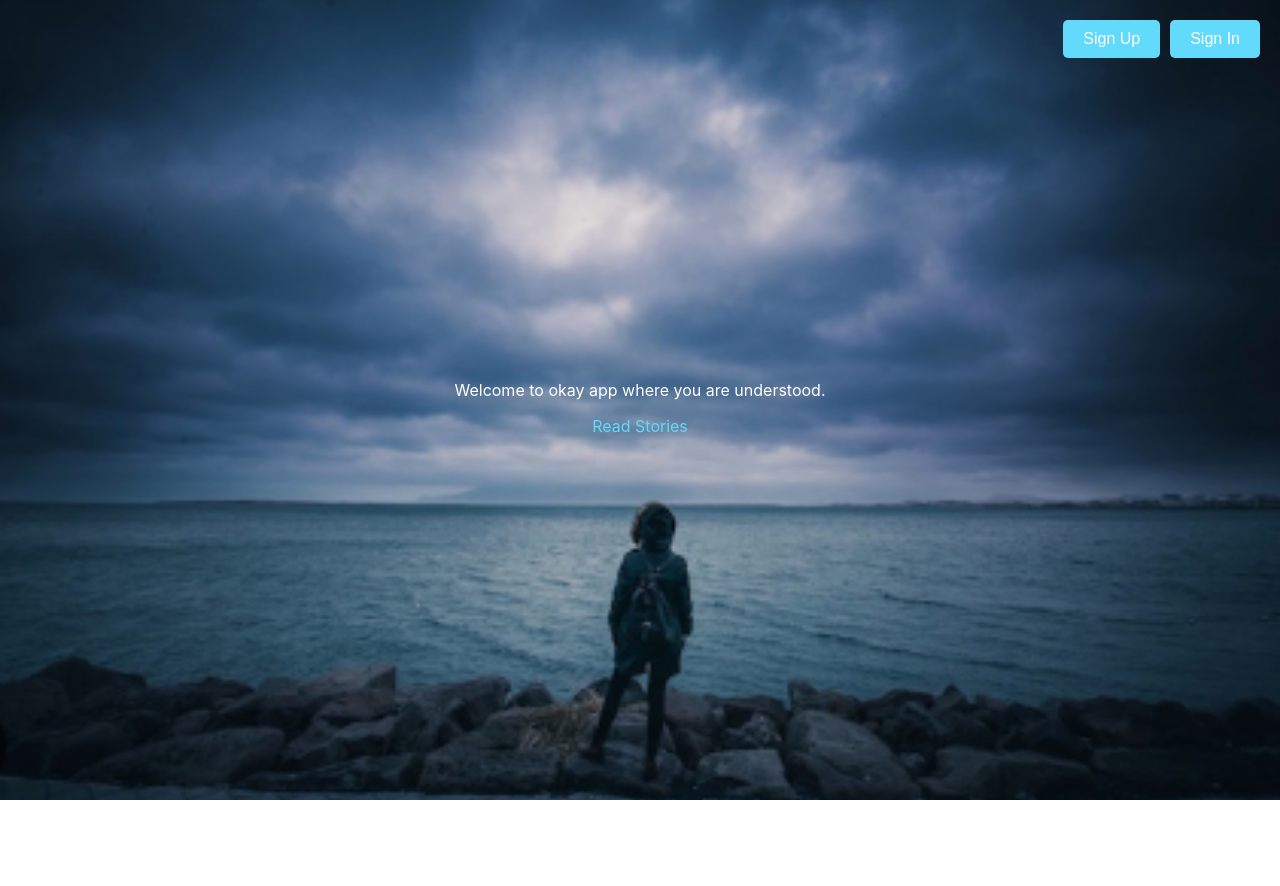
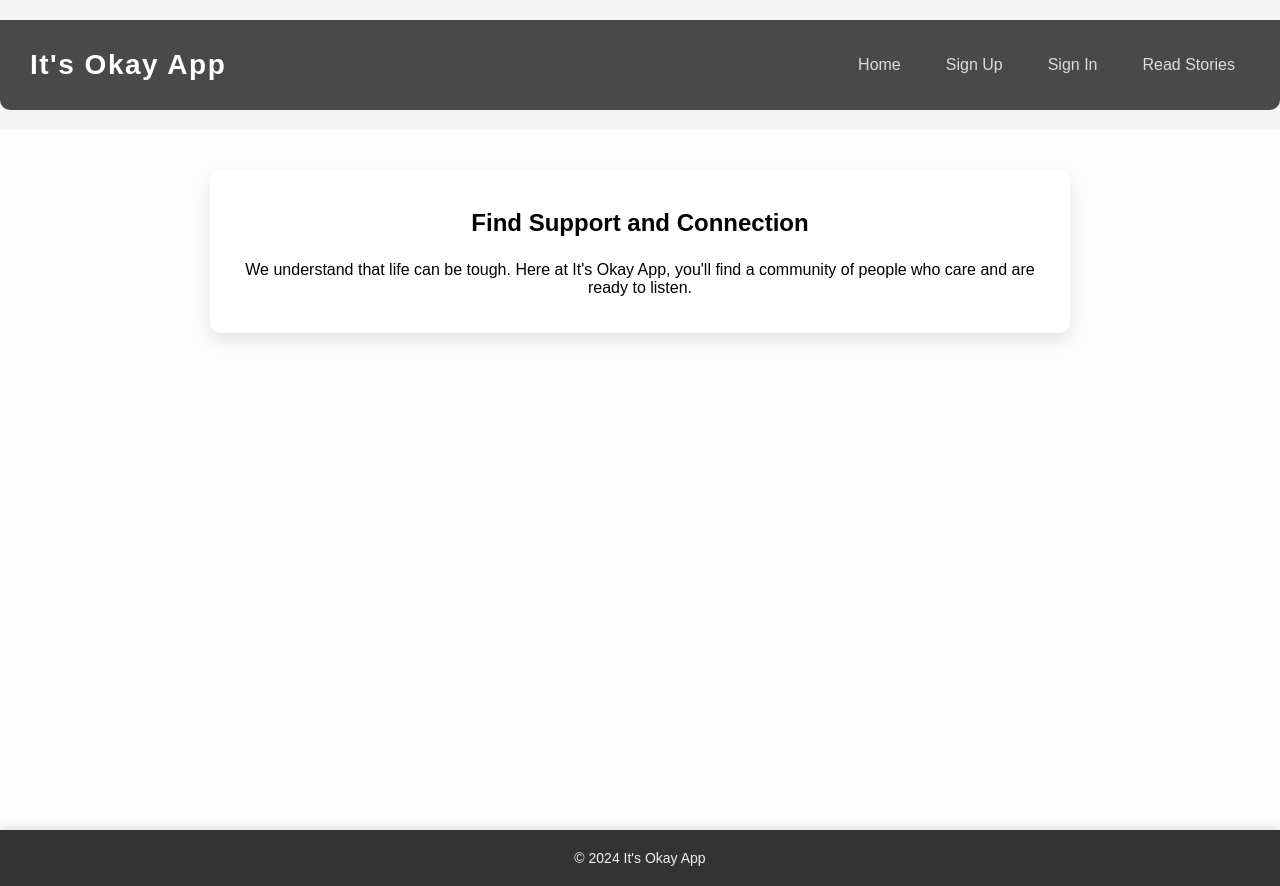
Before and after one commit to Kyomuhe/okay_site, a React (Create React App) app: page / in a window 1280 px wide. Before the commit the page ends 800 px from the top, so only its background shows below. Built offline with nearby package versions, Linux system fonts and the light colour scheme.

Commit message:
added some progress

```diff
--- a/src/App.css
+++ b/src/App.css
@@ -1,47 +1,110 @@
-.App-header {
-  display: flex;
-  flex-direction: column;
-  align-items: center;
-  justify-content: center;
-  min-height: 100vh; /* Full viewport height */
-  width: 100%; /* Full width */
-  background-image: url('./dep13.PNG');
-  background-size: cover;
-  background-position: center;
-  background-repeat: no-repeat;
-  color: white;
+/* App Container */
+.App {
   text-align: center;
-  margin: 0;
-  padding: 0;
+  font-family: 'Arial', sans-serif;
 }
 
-.auth-buttons {
-  position: absolute;
-  top: 20px;
-  right: 20px;
+/* Header Styling */
+.App-header {
+  background: #f5f5f5;
+  padding: 20px 0;
+  box-shadow: 0 4px 8px rgba(0, 0, 0, 0.1);
 }
 
-.auth-button {
-  background-color: #61dafb;
-  border: none;
-  padding: 10px 20px;
-  margin-left: 10px;
-  color: white;
-  font-size: 16px;
-  cursor: pointer;
-  border-radius: 5px;
+/* Updated Top Menu Styling */
+.top-menu {
+  display: flex;
+  justify-content: space-between;
+  align-items: center;
+  padding: 10px 30px;
+  background-color: rgba(0, 0, 0, 0.7); /* Transparent dark background */
+  border-radius: 0 0 10px 10px; /* Rounded bottom corners for a smooth effect */
 }
 
-.auth-button:hover {
-  background-color: #21a1f1;
+/* Application Name */
+.app-name {
+  font-size: 28px;
+  font-weight: bold;
+  color: #fff; /* White text for better contrast */
+  letter-spacing: 1.5px;
 }
 
-
-.App-link {
-  color: #61dafb;
-  text-decoration: none;
+/* Navigation Styling */
+nav {
+  display: flex;
+  gap: 15px;
 }
 
-.App-link:hover {
-  color: #21a1f1;
+/* Updated Navigation Links */
+nav a {
+  color: #ddd; /* Light gray for contrast on dark background */
+  text-decoration: none;
+  padding: 10px 15px;
+  border-radius: 8px;
+  transition: background 0.3s ease;
 }
+
+/* Link Hover Effect */
+nav a:hover {
+  background: rgba(255, 255, 255, 0.2); /* Light overlay effect on hover */
+}
+
+/* Main Content Area */
+.main-content {
+  padding: 40px;
+  min-height: calc(100vh - 180px);
+  background-color: #fdfdfd;
+}
+
+/* Content Styling */
+.content {
+  margin: 0 auto;
+  padding: 20px 30px;
+  max-width: 800px;
+  background: #fff;
+  border-radius: 10px;
+  box-shadow: 0 8px 16px rgba(0, 0, 0, 0.1);
+}
+
+/* Read Stories Button */
+.read-stories-button {
+  display: inline-block;
+  padding: 12px 24px;
+  background-color: #4caf50;
+  color: #fff;
+  text-decoration: none;
+  border-radius: 10px;
+  transition: background 0.3s ease, transform 0.3s ease;
+}
+
+/* Button Hover Effect */
+.read-stories-button:hover {
+  background-color: #43a047;
+  transform: translateY(-2px);
+}
+
+/* Footer Styling */
+.App-footer {
+  padding: 20px 0;
+  background: #333; /* Solid dark color for the footer */
+  color: #f0f0f0;
+  font-size: 14px;
+  text-align: center;
+  box-shadow: 0 -4px 8px rgba(0, 0, 0, 0.1);
+}
+
+/* Responsive Design for Smaller Screens */
+@media (max-width: 768px) {
+  .top-menu {
+    flex-direction: column;
+    gap: 10px;
+  }
+
+  nav a {
+    padding: 8px 12px;
+  }
+
+  .main-content {
+    padding: 20px;
+  }
+}
--- a/src/App.js
+++ b/src/App.js
@@ -5,34 +5,41 @@ import Signup from './signup';
 import Signin from './signin';
 import Read from './read';
 
-function Home() {
-  return (
-    <div className="App">
-      <header className="App-header">
-        <div className="auth-buttons">
-          <Link to="/signup"><button className="auth-button">Sign Up</button></Link>
-          <Link to ="/signin"><button className="auth-button">Sign In</button></Link>
-        </div>
-        <p>
-          Welcome to okay app where you are understood.
-        </p>
-        <Link to="/read" className="App-link">
-          Read Stories
-        </Link>
-      </header>
-    </div>
-  );
-}
-
 function App() {
   return (
     <BrowserRouter>
-      <Routes>
-        <Route path="/" element={<Home />} />  {}
-        <Route path="/signup" element={<Signup />} />  {}
-        <Route path="/signin" element={<Signin/>} />   {}
-        <Route path="/read" element={<Read/>} />   {}
-      </Routes>
+      <div className="App">
+        <header className="App-header">
+          <div className="top-menu">
+            <h1 className="app-name">It's Okay App</h1>
+            <nav>
+              <Link to="/">Home</Link>
+              <Link to="/signup">Sign Up</Link>
+              <Link to="/signin">Sign In</Link>
+              <Link to="/read">Read Stories</Link>
+            </nav>
+          </div>
+        </header>
+        {/* Main content should be outside the header */}
+        <div className="main-content">
+          <Routes>
+            <Route path="/" element={
+              <div className="content">
+                <h2>Find Support and Connection</h2>
+                <p>
+                  We understand that life can be tough. Here at It's Okay App, you'll find a community of people who care and are ready to listen.
+                </p>
+              </div>
+            } />
+            <Route path="/signup" element={<Signup />} />
+            <Route path="/signin" element={<Signin />} />
+            <Route path="/read" element={<Read />} />
+          </Routes>
+        </div>
+        <footer className="App-footer">
+          &copy; 2024 It's Okay App
+        </footer>
+      </div>
     </BrowserRouter>
   );
 }
--- a/src/read.js
+++ b/src/read.js
@@ -1,6 +1,6 @@
-import React from'react';
+import React from 'react';
 
-const read=()=>{
+const Read=()=>{
     return(
         <div>
             <center>
@@ -12,4 +12,4 @@ const read=()=>{
     );
 };
 
-export default read;
+export default Read;
--- a/src/signup.js
+++ b/src/signup.js
@@ -1,6 +1,6 @@
 import React from 'react';
 import './signup.css';
-import { useHistory } from 'react-router-dom';
+//import { useHistory } from 'react-router-dom';
 
 const Signup = () => {
   return (
```
Also changed, not shown: package.json (+8 -1 lines), 1 other file (tests, documents, lock files or other folders).
